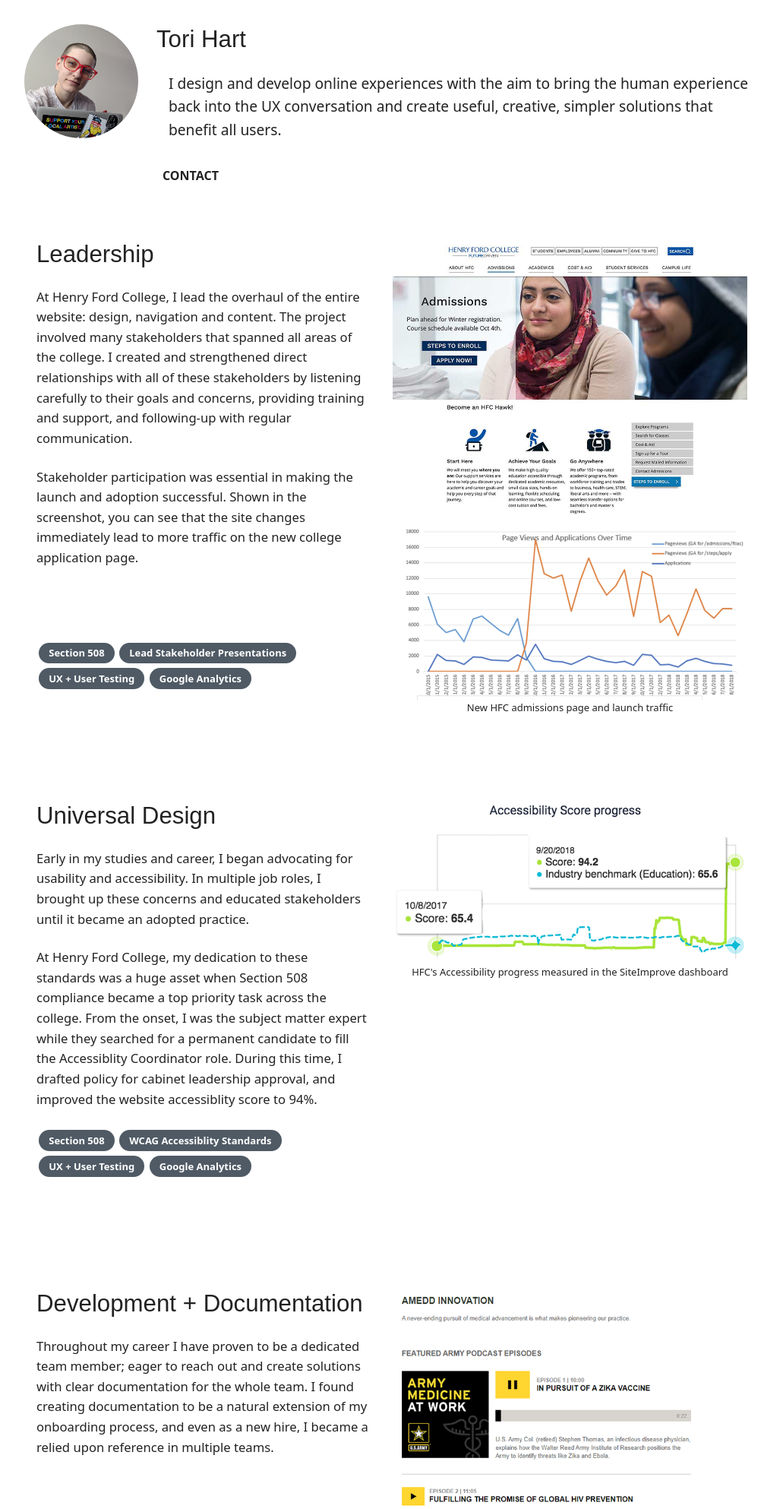
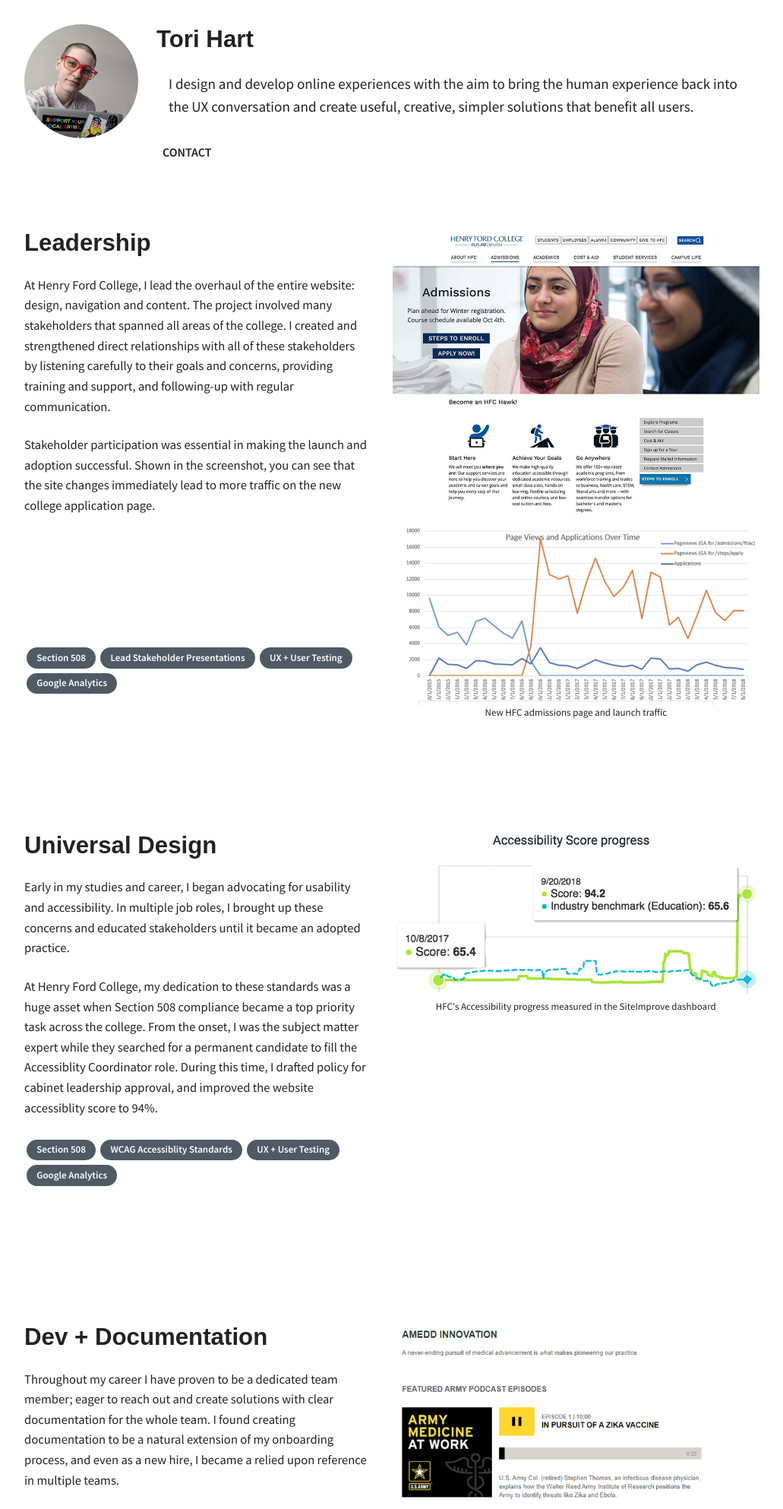
Before and after one commit to tori-hart/tori-hart.github.io, a PHP site: page / in a window 1280 px wide. Shown: the top 1986 px of the page at 76% size, without its empty margins (124-1155 px from the left). Run offline with PHP 8.4, Linux system fonts and the light colour scheme.

Commit message:
Updated favicons, fonts, css lint.

```diff
--- a/index.html
+++ b/index.html
@@ -31,11 +31,34 @@
   <meta property="og:description" content="Tori Hart | Web Developer with specialties in UX and Accessibility." />
   <meta property="og:site_name" content="Tori Hart's Portfolio" />
 
-  <link rel="icon" href="/favicon.ico">
+  <!-- generics -->
+  <link rel="icon" href="/favicon-16.png" sizes="32x32">
+  <link rel="icon" href="/favicon-36.png" sizes="76x76">
+  <link rel="icon" href="/favicon-180.png" sizes="128x128">
+  <link rel="icon" href="/favicon-192.png" sizes="192x192">
+  <link rel="icon" href="/favicon-512.png" sizes="228x228">
+
+  <!-- Android -->
+  <link rel="shortcut icon" sizes="196x196" href="/favicon-196.png">
+
+  <!-- iOS -->
+  <link rel="apple-touch-icon" href="/favicon-120.png" sizes="120x120">
+  <link rel="apple-touch-icon" href="/favicon-152.png" sizes="152x152">
+  <link rel="apple-touch-icon" href="/favicon-180.png" sizes="180x180">
+
+  <!-- Windows 8 IE 10-->
+  <meta name="msapplication-TileColor" content="#FFFFFF">
+  <meta name="msapplication-TileImage" content="/favicon-144.png">
+
+  <!-- Windows 8.1 + IE11 and above -->
+  <meta name="msapplication-config" content="/browserconfig.xml" />
   <meta name="viewport" content="width=device-width, initial-scale=1">
   <link rel="apple-touch-icon" href="./images/IMG_20190714_151158.jpg">
   <link rel="stylesheet" href="./styles/style.css">
-
+  <link rel="preconnect" href="https://fonts.gstatic.com">
+  <link
+    href="https://fonts.googleapis.com/css2?family=Source+Sans+Pro:wght@400;600&Raleway:wght@700&display=swap"
+    rel="stylesheet">
 </head>
 
 <body>
@@ -126,7 +149,7 @@
         <div class="cols-2 project wrapper">
           <div class="text">
             <div>
-              <h3>Development + Documentation</h3>
+              <h3>Dev + Documentation</h3>
               <figure class="sm-screen-image"><img src="./images/goarmy.png"
                   alt="Screenshot of a section of the GoArmy website, an implementation of pixel perfect design. There is a custom podcast player featured.">
                 <figcaption>Custom Podcast Player developed for Pixel Perfect Design</figcaption>
@@ -135,6 +158,7 @@
                 solutions with clear documentation for the whole team. I found creating documentation to be a natural
                 extension of my onboarding process, and even as a new hire, I became a relied upon reference in multiple
                 teams.</p>
+              <p>I am always seeking better ways to document and maintain projects. I thrive in projects that follow agile methodology, allowing me to work with the team on continous improvements. </p>
             </div>
             <div>
               <ul class="keyword-list">
--- a/styles/style.css
+++ b/styles/style.css
@@ -78,15 +78,15 @@ summary,
 time,
 mark,
 audio,
-video {
+video
+{
+	border: 0;
+	font: inherit;
+	font-size: 100%;
 	margin: 0;
 	padding: 0;
-	border: 0;
-	font-size: 100%;
-	font: inherit;
 	vertical-align: baseline;
 }
-/* HTML5 display-role reset for older browsers */
 article,
 aside,
 details,
@@ -97,64 +97,77 @@ header,
 hgroup,
 menu,
 nav,
-section {
+section
+{
 	display: block;
 }
-body {
+body
+{
 	line-height: 1;
 }
 ol,
-ul {
+ul
+{
 	list-style: none;
 }
 blockquote,
-q {
+q
+{
 	quotes: none;
 }
 blockquote:before,
 blockquote:after,
 q:before,
-q:after {
+q:after
+{
 	content: "";
 	content: none;
 }
-table {
+table
+{
 	border-collapse: collapse;
 	border-spacing: 0;
 }
 html,
-body {
-	width: 100%;
+body
+{
 	height: 100%;
 	margin: 0;
 	padding: 0;
+	width: 100%;
 }
-* {
+*
+{
+	box-sizing: border-box;
 	max-width: 100%;
-	box-sizing: border-box;
 }
-/* Typography */
-html {
+html
+{
 	font-size: 100%;
 }
-/*16px*/
-body {
+body
+{
 	background: rgba(255, 255, 255, 0.7);
-	font-family: "Droid Sans", sans-serif;
+	color: #222;
+	font-family: "Source Sans Pro", sans-serif;
 	font-weight: 400;
 	line-height: 1.6;
-	color: #222;
 }
-p {
+p
+{
 	margin-bottom: 1.5rem;
 }
-@media only screen and (min-width: 1200px) {
-	p {
+@media only screen and (min-width: 1200px)
+{
+	p
+	{
 		font-size: 1.3vw;
 	}
 }
-@media only screen and (min-width: 1900px) {
-	p {
+@media only screen and (min-width: 1900px)
+{
+	p
+	{
 		font-size: 1.3vw;
 	}
 }
@@ -162,344 +175,417 @@ h1,
 h2,
 h3,
 h4,
-h5 {
+h5
+{
+	font-family: "Raleway", sans-serif;
+	font-weight: 700;
+	line-height: 1.3;
 	margin: 3rem 0 1.38rem;
-	font-family: "Droid Sans", sans-serif;
-	font-weight: 400;
-	line-height: 1.3;
 }
-h1 {
+h1
+{
+	font-size: 3.052rem;
 	margin-top: 0;
-	font-size: 3.052rem;
 }
-@media only screen and (min-width: 1900px) {
-	h1 {
+@media only screen and (min-width: 1900px)
+{
+	h1
+	{
 		font-size: 7vw;
 	}
 }
-h2 {
+h2
+{
 	font-size: 2.441rem;
 }
-@media only screen and (min-width: 1900px) {
-	h2 {
+@media only screen and (min-width: 1900px)
+{
+	h2
+	{
 		font-size: 5vw;
 	}
 }
-h3 {
+h3
+{
 	font-size: 1.953rem;
 }
-@media only screen and (min-width: 1900px) {
-	h3 {
+@media only screen and (min-width: 1900px)
+{
+	h3
+	{
 		font-size: 3vw;
 	}
 }
-h4 {
+h4
+{
 	font-size: 1.563rem;
 }
-h5 {
+h5
+{
 	font-size: 1.25rem;
 }
 small,
-.text_small {
+.text_small
+{
 	font-size: 0.8rem;
 }
-img {
+img
+{
 	display: block;
 	line-height: 0;
 	max-width: 100%;
 }
-.wrapper {
+.wrapper
+{
 	margin: 0 auto;
+	max-width: 100%;
 	width: 2000px;
-	max-width: 100%;
 }
-.image-hero {
+.image-hero
+{
 	padding: 0 1em;
 	width: 1000px;
 }
-@media (min-width: 780px) {
-	.image-hero {
+@media (min-width: 780px)
+{
+	.image-hero
+	{
+		display: flex;
 		padding-bottom: 2em;
-		display: flex;
 		position: relative;
 	}
 }
-@media (min-width: 1050px) {
-	.image-hero {
+@media (min-width: 1050px)
+{
+	.image-hero
+	{
+		display: flex;
 		margin: 0 auto;
-		display: flex;
 		position: relative;
 	}
 }
-.image-hero > div {
+.image-hero > div
+{
 	position: relative;
 }
-@media (min-width: 780px) {
-	.image-hero > div {
+@media (min-width: 780px)
+{
+	.image-hero > div
+	{
 		flex: 0 1 auto;
 	}
 }
-.image-hero .image-wrap {
-	margin: 2em 0 0 0;
+.image-hero .image-wrap
+{
 	display: flex;
 	justify-content: center;
+	margin: 2em 0 0 0;
 }
-@media (min-width: 780px) {
-	.image-hero .image-wrap {
+@media (min-width: 780px)
+{
+	.image-hero .image-wrap
+	{
 		flex: 0 1 150px;
 		height: auto;
 		width: 100%;
 	}
 }
-.image-hero .image-wrap .image-crop {
+.image-hero .image-wrap .image-crop
+{
 	border-radius: 50%;
+	height: 20vw;
+	max-height: 150px;
+	max-width: 150px;
+	min-height: 120px;
+	min-width: 120px;
 	overflow: hidden;
 	width: 20vw;
-	height: 20vw;
-	min-width: 120px;
-	min-height: 120px;
-	max-width: 150px;
-	max-height: 150px;
 }
-.image-hero .text {
+.image-hero .text
+{
 	display: flex;
 	flex-direction: column;
 	margin: 0 10px;
+	max-width: 100%;
 	text-align: center;
-	max-width: 100%;
 }
-@media (min-width: 780px) {
-	.image-hero .text {
+@media (min-width: 780px)
+{
+	.image-hero .text
+	{
+		margin: 0 0 0 2.5em;
 		text-align: left;
-		margin: 0 0 0 2.5em;
 	}
 }
-.image-hero .text h3 {
+.image-hero .text h3
+{
+	margin-left: -1rem;
 	margin-top: 2rem;
-	margin-left: -1rem;
 }
-@media (min-width: 500px) {
-	.image-hero .text p {
+@media (min-width: 500px)
+{
+	.image-hero .text p
+	{
 		font-size: 1.2em;
 	}
 }
-.image-hero nav {
+.image-hero nav
+{
 	text-align: center;
 }
-.image-hero nav ul {
+.image-hero nav ul
+{
 	justify-content: space-around;
 }
-@media (min-width: 780px) {
-	.image-hero nav ul {
+@media (min-width: 780px)
+{
+	.image-hero nav ul
+	{
 		justify-content: flex-start;
 	}
 }
-html {
+html
+{
 	scroll-behavior: smooth;
 }
-body {
+body
+{
+	font-family: "Source Sans Pro", sans-serif;
 	margin: 0;
-	font-family: system-ui, sans-serif;
-	/* this breaks position sticky in Firefox */
-	/* overflow-x: hidden;
-	 */
 }
-nav {
+nav
+{
 	white-space: nowrap;
 	width: 100%;
 	z-index: 1;
 }
-nav ul {
+nav ul
+{
+	align-items: flex-start;
+	display: flex;
 	list-style: none;
-	text-align: center;
 	margin: 0;
 	padding: 0;
-	display: flex;
-	align-items: flex-start;
+	text-align: center;
 }
-a {
-	font-weight: bold;
-	text-transform: uppercase;
+a
+{
+	color: #222;
 	display: block;
+	font-weight: 600;
 	line-height: 2.5em;
 	padding: 0 2rem;
-	color: #222;
 	text-decoration: none;
+	text-transform: uppercase;
 	transition: all 0.5s;
 }
 a:before,
-a:after {
+a:after
+{
 	transition: all 0.5s;
 }
-/* SHIFT */
-a {
+a
+{
 	position: relative;
 	z-index: 1;
 }
-a:after {
+a:after
+{
+	background: #222;
+	bottom: 0;
+	color: transparent;
+	content: ".";
 	display: block;
+	height: 3px;
+	left: 0;
+	margin: auto;
+	max-height: 500px;
+	opacity: 0;
+	overflow-y: hidden;
 	position: absolute;
+	right: 0;
 	top: auto;
-	left: 0;
-	bottom: 0;
-	right: 0;
-	margin: auto;
+	transition-duration: 0.5s;
+	transition-property: all;
+	transition-timing-function: cubic-bezier(0, 1, 0.5, 1);
+	visibility: none;
 	width: 1px;
-	height: 3px;
-	content: ".";
-	color: transparent;
-	background: #222;
-	visibility: none;
-	opacity: 0;
 	z-index: -1;
-	overflow-y: hidden;
-	max-height: 500px;
-	/* approximate max height */
-	transition-property: all;
-	transition-duration: 0.5s;
-	transition-timing-function: cubic-bezier(0, 1, 0.5, 1);
 }
-a:hover:after {
+a:hover:after
+{
 	opacity: 1;
 	visibility: visible;
 	width: 100%;
 }
-
-figcaption {
+figcaption
+{
 	font-size: small;
 	text-align: center;
 }
-.project {
+.project
+{
+	background-color: #fff;
+	border-bottom: 1px solid gray;
+	padding: 1em;
 	padding: 2em 0;
 	width: 1000px;
-	padding: 1em;
-	border-bottom: 1px solid gray;
-	background-color: #fff;
 }
-@media only screen and (min-width: 780px) {
-	.project {
+@media only screen and (min-width: 780px)
+{
+	.project
+	{
 		border: none;
 	}
 }
-.project.cols-2 {
+.project.cols-2
+{
 	margin-bottom: 1em;
 }
-@media only screen and (min-width: 780px) {
-	.project.cols-2 {
+@media only screen and (min-width: 780px)
+{
+	.project.cols-2
+	{
+		display: flex;
+		flex-wrap: nowrap;
+		justify-content: center;
 		margin-bottom: 3em;
-		flex-wrap: nowrap;
-		display: flex;
-		justify-content: center;
 	}
 }
-.project.cols-2 .text {
+.project.cols-2 .text
+{
+	display: flex;
 	flex: 0 1 500px;
-	display: flex;
+	flex-direction: column;
 	justify-content: space-between;
-	flex-direction: column;
 	padding: 1em;
 }
-.project.cols-2 .text h3 {
+.project.cols-2 .text h3
+{
+	margin-top: 0;
 	text-align: center;
-	margin-top: 0;
 }
-@media (min-width: 780px) {
-	.project.cols-2 .text h3 {
+@media (min-width: 780px)
+{
+	.project.cols-2 .text h3
+	{
 		text-align: left;
 	}
 }
-.project.center .grid {
+.project.center .grid
+{
 	display: flex;
 	flex-wrap: wrap;
 	justify-content: space-around;
 }
-.project.center .grid > div {
+.project.center .grid > div
+{
 	flex: 1 1 25%;
 	min-width: 170px;
 }
-.project.center .grid > div img {
+.project.center .grid > div img
+{
 	display: block;
 	line-height: 0;
 	padding: 0.25em;
 }
-.project.center .text {
+.project.center .text
+{
+	display: flex;
 	flex: 0 1 500px;
-	display: flex;
+	flex-direction: column;
 	justify-content: space-between;
-	flex-direction: column;
 	padding: 1em;
 }
-.project.center .text h3 {
+.project.center .text h3
+{
+	margin-top: 0;
 	text-align: center;
-	margin-top: 0;
 }
-@media (min-width: 780px) {
-	.project.center .text h3 {
+@media (min-width: 780px)
+{
+	.project.center .text h3
+	{
 		text-align: left;
 	}
 }
-.project figcaption {
+.project figcaption
+{
 	position: relative;
 }
-.project figcaption caption {
+.project figcaption caption
+{
+	background-color: rgba(255, 255, 255, 0.3);
 	display: block;
 	width: 100%;
-	background-color: rgba(255, 255, 255, 0.3);
 }
-.project .l-screen-image {
+.project .l-screen-image
+{
 	display: none;
 }
-@media only screen and (min-width: 780px) {
-	.project .l-screen-image {
+@media only screen and (min-width: 780px)
+{
+	.project .l-screen-image
+	{
 		display: block;
 		flex: 0 1 500px;
 		margin: 1em;
 	}
 }
-.project .sm-screen-image {
+.project .sm-screen-image
+{
 	flex: 0 1 auto;
 	margin: 1.5em;
 }
-@media only screen and (min-width: 780px) {
-	.project .sm-screen-image {
+@media only screen and (min-width: 780px)
+{
+	.project .sm-screen-image
+	{
 		display: none;
 	}
 }
-.project .keyword-list {
+.project .keyword-list
+{
 	display: flex;
 	flex-wrap: wrap;
 	justify-content: space-between;
 	margin: 0 0 2em 0;
 }
-@media (min-width: 780px) {
-	.project .keyword-list {
+@media (min-width: 780px)
+{
+	.project .keyword-list
+	{
 		justify-content: flex-start;
 	}
 }
-.project .keyword-list .keyword {
+.project .keyword-list .keyword
+{
+	background-color: #4f5a65;
+	border-radius: 1.5em;
+	color: #fff;
+	font-size: small;
+	font-weight: 600;
+	margin: 0.25em;
 	padding: 0.25em 1em;
-	margin: 0.25em;
-	font-weight: bold;
-	font-size: small;
-	border-radius: 1.5em;
-	background-color: #4f5a65;
-	color: #fff;
 }
-.footer {
+.footer
+{
+	margin: 0 auto;
+	padding: 1em;
+	text-align: center;
 	width: 1000px;
-	padding: 1em;
-	margin: 0 auto;
-	text-align: center;
 }
-.footer #contact {
+.footer #contact
+{
 	margin: 4em 0;
 }
-.footer footer p {
+.footer footer p
+{
 	font-size: small;
 	margin: 2em 0 0 0;
 }
-
-.footer #contact a {
+.footer #contact a
+{
 	display: inline-block;
 	padding: 0;
 	text-transform: none;
```
Also changed, not shown: browserconfig.xml (added, +10 -0 lines), favicon-120.png (added), favicon-144.png (added), favicon-152.png (added), favicon-16.png (added), favicon-180.png (added), favicon-192.png (added), favicon-196.png (added), favicon-228.png (added), favicon-32.png (added), favicon-512.png (added), favicon-78.png (added), favicon.ico.
